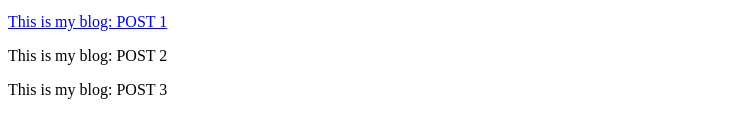
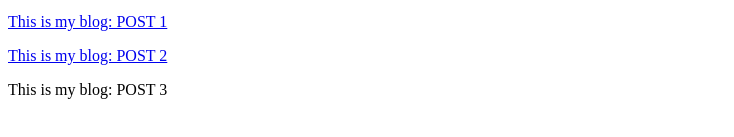
Before and after one commit to sgitt-vassky/old-gh-pg, a plain HTML site: page index.html in a window 1280 px wide. Shown: the part 148-285 px from the top of the page, without its empty margins (0-734 px from the left). Drawn offline with Linux system fonts and the light colour scheme.

Commit message:
Update index.html

```diff
--- a/index.html
+++ b/index.html
@@ -31,7 +31,7 @@ It will overwrite the whole document.</p>
 
 
 <p><a href="https://sgitt-vassky.github.io/Article1">This is my blog: POST 1</a></p>
-<p>This is my blog: POST 2</p>
+<p><a href="https://sgitt-vassky.github.io/Article2">This is my blog: POST 2</a></p>
 <p>This is my blog: POST 3</p>
 
 
```
